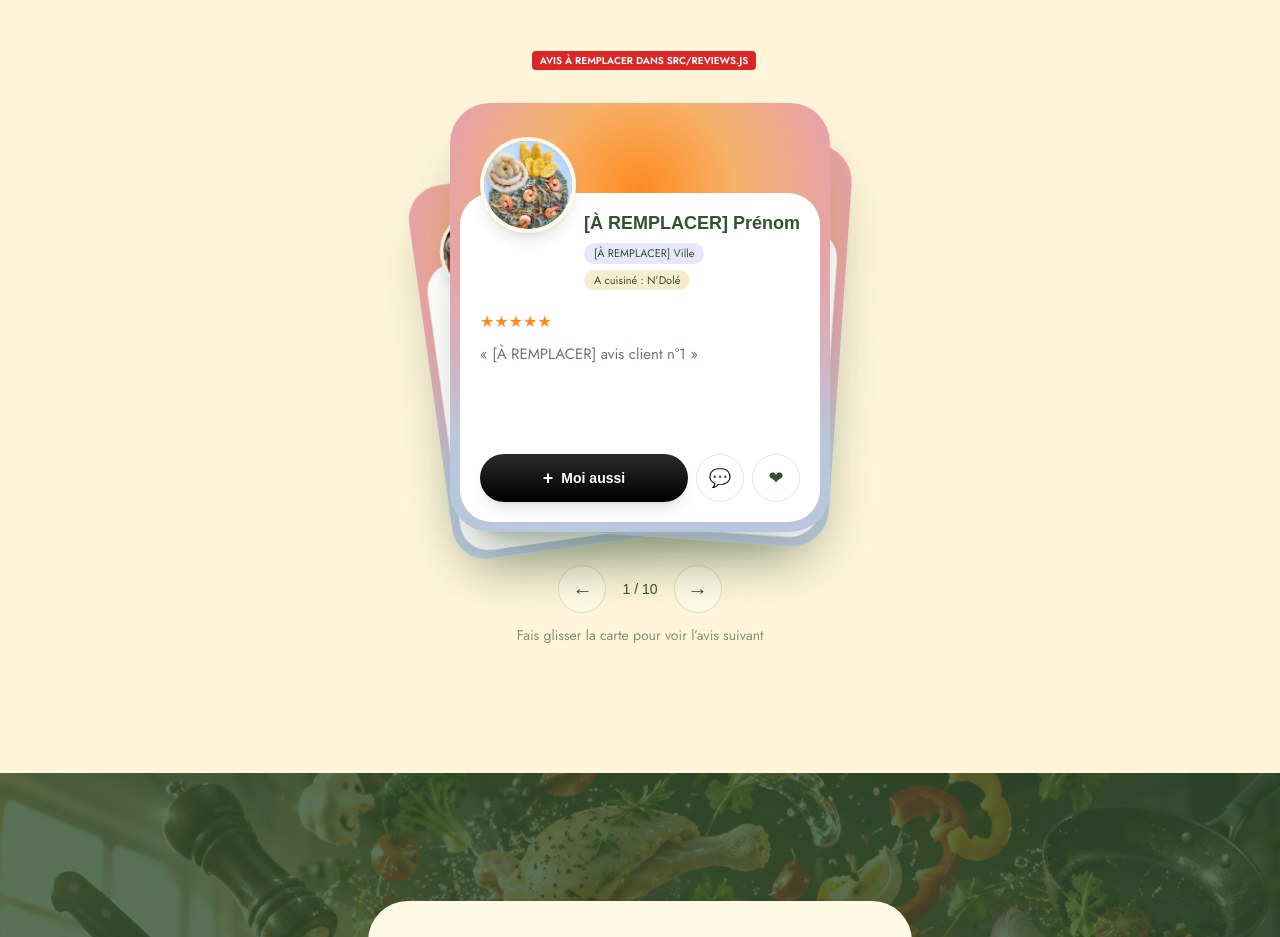
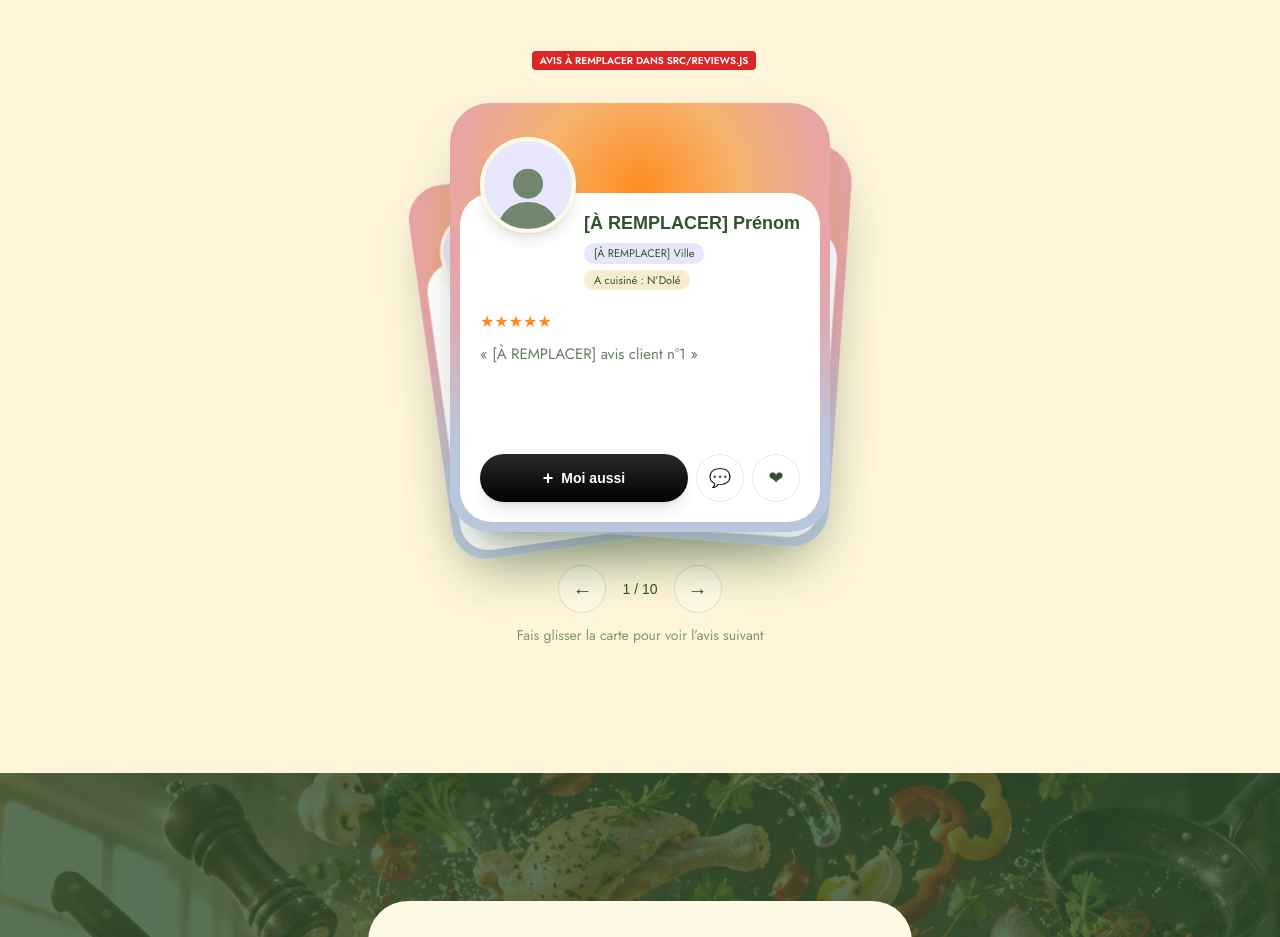
Before and after one commit to solitaire1895/Recipes-landing-page, a React (Vite) app: page / in a window 1280 px wide. Shown: the part 6380-7317 px from the top of the page. Built offline with nearby package versions, Linux system fonts and the light colour scheme; a web font is replaced by a local one.

Commit message:
Review cards: user icon avatars
Co-Authored-By: Claude Opus 5.5 <noreply@anthropic.com>

```diff
--- a/src/components/ReviewStack.jsx
+++ b/src/components/ReviewStack.jsx
@@ -70,10 +70,12 @@ function ReviewCard({ review, interactive }) {
       {/* fond dégradé flou, comme le modèle */}
       <div className="absolute inset-0 bg-[radial-gradient(circle_at_50%_20%,#ff8b20_0%,#f6b26b_25%,#e7a3a8_50%,#b9c7dc_80%)]" />
       <div className="relative pt-20">
-        <img
-          src={`/media/${review.photo}.webp`} alt={review.dish} draggable={false}
-          className="absolute left-5 top-6 z-10 h-24 w-24 rounded-full border-4 border-cream object-cover shadow-lg"
-        />
+        <div className="absolute left-5 top-6 z-10 flex h-24 w-24 items-end justify-center overflow-hidden rounded-full border-4 border-cream bg-[#e8e6fb] shadow-lg" aria-hidden>
+          <svg viewBox="0 0 24 24" className="h-20 w-20 translate-y-2 fill-sage">
+            <circle cx="12" cy="8" r="4.5" />
+            <path d="M3 22c0-5 4-8.5 9-8.5s9 3.5 9 8.5z" />
+          </svg>
+        </div>
         <div className="rounded-[2rem] bg-white px-5 pb-5 pt-4">
           <div className="pl-[6.5rem]">
             <h3 className="truncate font-display text-lg font-semibold">{review.name}</h3>
--- a/src/reviews.js
+++ b/src/reviews.js
@@ -1,20 +1,20 @@
 // Avis clients affichés dans la pile de cartes.
 // Remplace chaque [À REMPLACER] par un vrai avis (capture WhatsApp, commentaire, email…).
 // Tant qu'il reste des [À REMPLACER], la section est masquée en production.
-// photo : image du plat (dans /public/media) — ou la vraie photo envoyée par le client.
+
 const PH = '[À REMPLACER]'
 
 export const REVIEWS = [
-  { name: `${PH} Prénom`, city: `${PH} Ville`, dish: 'N’Dolé', photo: 'main-course-1', text: `${PH} avis client n°1` },
-  { name: `${PH} Prénom`, city: `${PH} Ville`, dish: 'Poulet DG', photo: 'main-course-2', text: `${PH} avis client n°2` },
-  { name: `${PH} Prénom`, city: `${PH} Ville`, dish: 'Beignets', photo: 'dessert', text: `${PH} avis client n°3` },
-  { name: `${PH} Prénom`, city: `${PH} Ville`, dish: 'Foléré', photo: 'jus-2', text: `${PH} avis client n°4` },
-  { name: `${PH} Prénom`, city: `${PH} Ville`, dish: 'Eru', photo: 'main-course-3', text: `${PH} avis client n°5` },
-  { name: `${PH} Prénom`, city: `${PH} Ville`, dish: 'Salade d’Avocat', photo: 'salade-2', text: `${PH} avis client n°6` },
-  { name: `${PH} Prénom`, city: `${PH} Ville`, dish: 'Koki', photo: 'main-course-4', text: `${PH} avis client n°7` },
-  { name: `${PH} Prénom`, city: `${PH} Ville`, dish: 'Gâteau au Yaourt', photo: 'dessert-3', text: `${PH} avis client n°8` },
-  { name: `${PH} Prénom`, city: `${PH} Ville`, dish: 'Jus de Gingembre', photo: 'jus-3', text: `${PH} avis client n°9` },
-  { name: `${PH} Prénom`, city: `${PH} Ville`, dish: 'Miondos', photo: 'main-course-5', text: `${PH} avis client n°10` },
+  { name: `${PH} Prénom`, city: `${PH} Ville`, dish: 'N’Dolé', text: `${PH} avis client n°1` },
+  { name: `${PH} Prénom`, city: `${PH} Ville`, dish: 'Poulet DG', text: `${PH} avis client n°2` },
+  { name: `${PH} Prénom`, city: `${PH} Ville`, dish: 'Beignets', text: `${PH} avis client n°3` },
+  { name: `${PH} Prénom`, city: `${PH} Ville`, dish: 'Foléré', text: `${PH} avis client n°4` },
+  { name: `${PH} Prénom`, city: `${PH} Ville`, dish: 'Eru', text: `${PH} avis client n°5` },
+  { name: `${PH} Prénom`, city: `${PH} Ville`, dish: 'Salade d’Avocat', text: `${PH} avis client n°6` },
+  { name: `${PH} Prénom`, city: `${PH} Ville`, dish: 'Koki', text: `${PH} avis client n°7` },
+  { name: `${PH} Prénom`, city: `${PH} Ville`, dish: 'Gâteau au Yaourt', text: `${PH} avis client n°8` },
+  { name: `${PH} Prénom`, city: `${PH} Ville`, dish: 'Jus de Gingembre', text: `${PH} avis client n°9` },
+  { name: `${PH} Prénom`, city: `${PH} Ville`, dish: 'Miondos', text: `${PH} avis client n°10` },
 ]
 
 export const reviewsReady = !JSON.stringify(REVIEWS).includes(PH)
```
